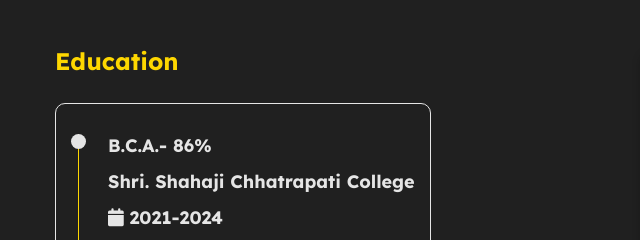
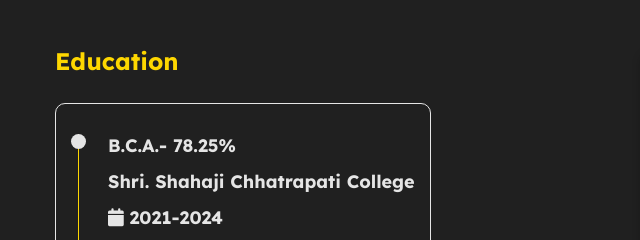
Before and after one commit to Sudesh-rs/Portfolio-Website, a plain HTML site: page index.html in a window 1280 px wide. Shown: the part 1000-1240 px from the top of the page, 0-640 px from the left. Drawn offline with nearby package versions, Linux system fonts and the light colour scheme.

Commit message:
Update index.html

```diff
--- a/index.html
+++ b/index.html
@@ -107,7 +107,7 @@
                                 <div class="timeline-item">
                                     <div class="circle-dot"></div>
                                     <h3 class="timeline-title">
-                                        B.C.A.- 86%
+                                        B.C.A.- 78.25%
                                     </h3>
                                     <h4 class="timeline-title">Shri. Shahaji Chhatrapati College</h4>
                                     <h4 class="timeline-title">
```
